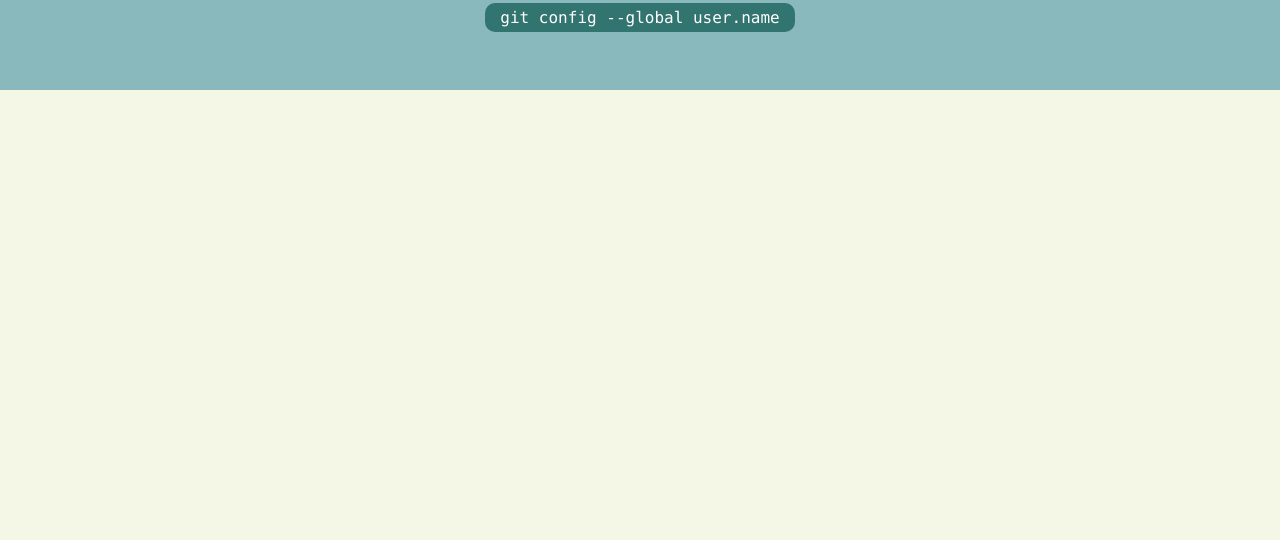
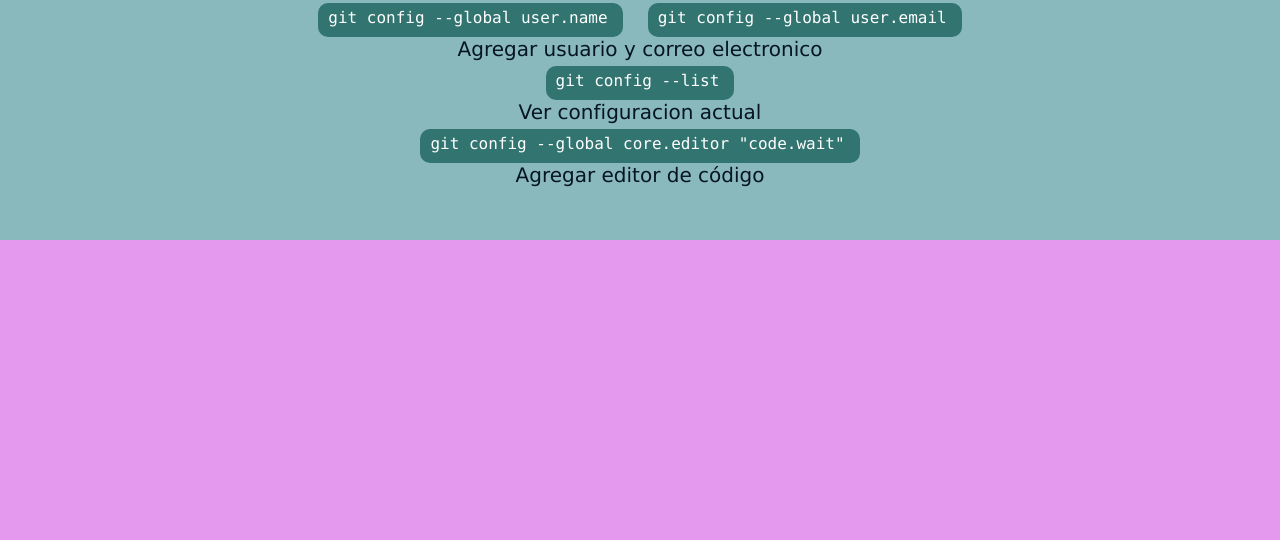
Before and after one commit to StefaniaMartinezT/Guia-Sena-Git, a plain HTML site: page index.html in a window 1280 px wide. Shown: the part 261-801 px from the top of the page. Drawn offline with Linux system fonts and the light colour scheme.

Commit message:
Actualización

```diff
--- a/index.html
+++ b/index.html
@@ -24,15 +24,27 @@
 
             <code>git config</code>
 
-            <p class="parrafo1">Se utiliza Para ver todas las opciones de git</p>
+            <p>Se utiliza Para ver todas las opciones de git</p>
 
             <code>git config --global user.name</code>
+
+            <code>git config --global user.email</code>
+
+            <p>Agregar usuario y correo electronico</p>
+            <code>git config --list</code>
+            <p>Ver configuracion actual</p>
+            <code>git config --global core.editor "code.wait"</code>
+            <p>Agregar editor de código</p>
+
+
+        </div>
+
+        <div class="section2">
 
 
 
 
         </div>
-
 
 
 
--- a/style.css
+++ b/style.css
@@ -16,19 +16,11 @@ h1{
 }
 
 
-.parrafo1{
 
-    font-size: 20px;
-    font-weight: normal;
-    background-color: #89B9BD;
-    padding: 10px;
-    color: #061522;
-
-}
 
 .titulo1{
     background-color:#89B9BD;
-    color: rgba(13, 77, 45, 0.842);
+    color:#153958;
     font-size: 40px;
     font-weight: normal;
     padding: 20px;
@@ -39,7 +31,7 @@ h1{
 .section1{
 
     background-color: #89B9BD;
-    height: 200px;
+    height: 350px;
 
 }
 
@@ -52,11 +44,31 @@ h1{
 
 }
 
+p{
+
+    font-size: 20px;
+    font-weight: normal;
+    background-color: #89B9BD;
+    padding: 10px;
+    color: #061522;
+
+
+}
+
+
+
 code{
     background-color: rgb(49, 116, 112);
     font-style: normal;
     border-radius: 10px;
     color: white;
-    padding: 5px 15px;
+    padding: 5px 15px 10px 10px ;
+    margin: 10px;
     font-family: menlo, monospace;
 }
+
+.section2{
+    background-color: #E499EF;
+    height: 300px;
+
+}
```
